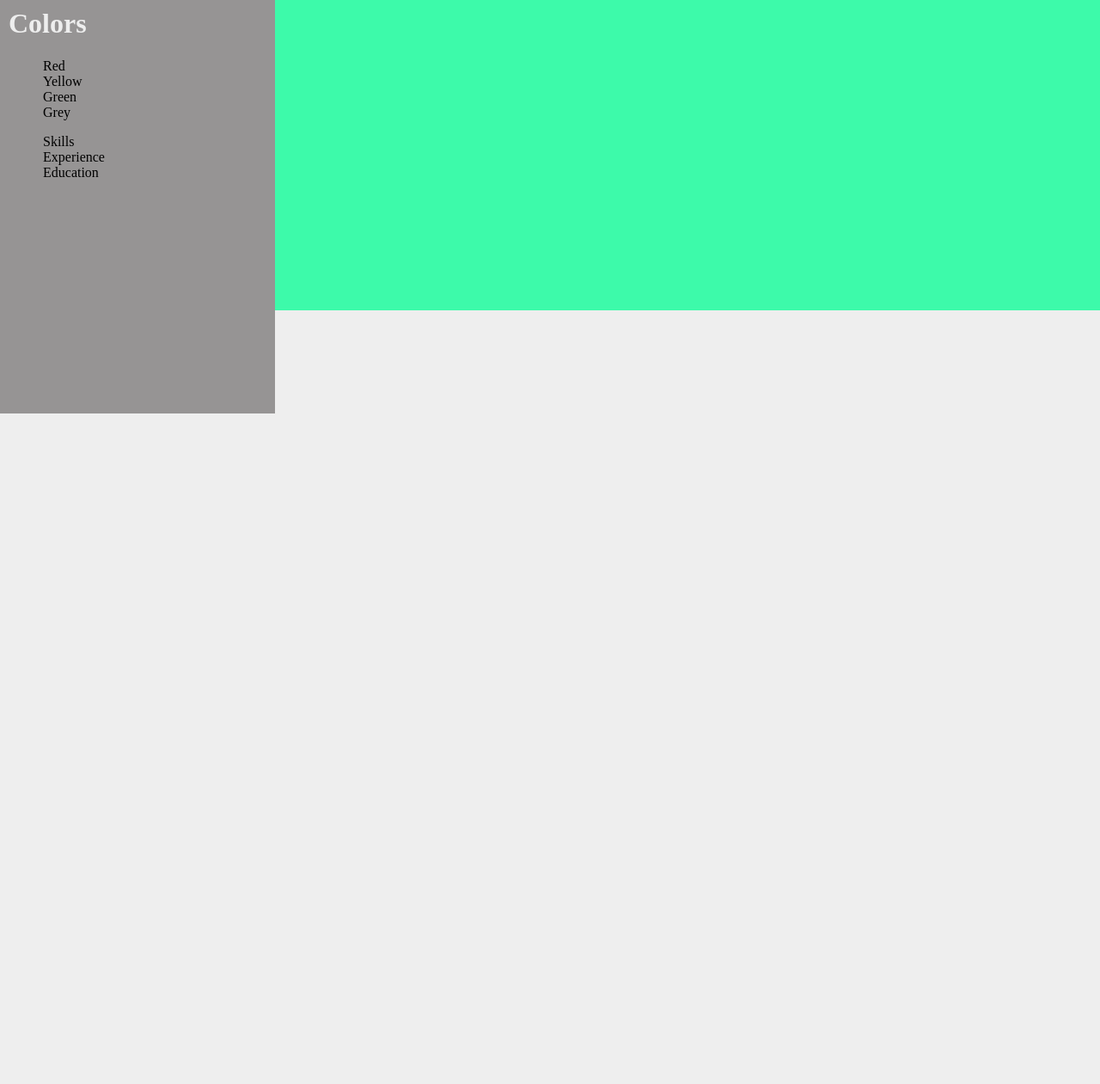
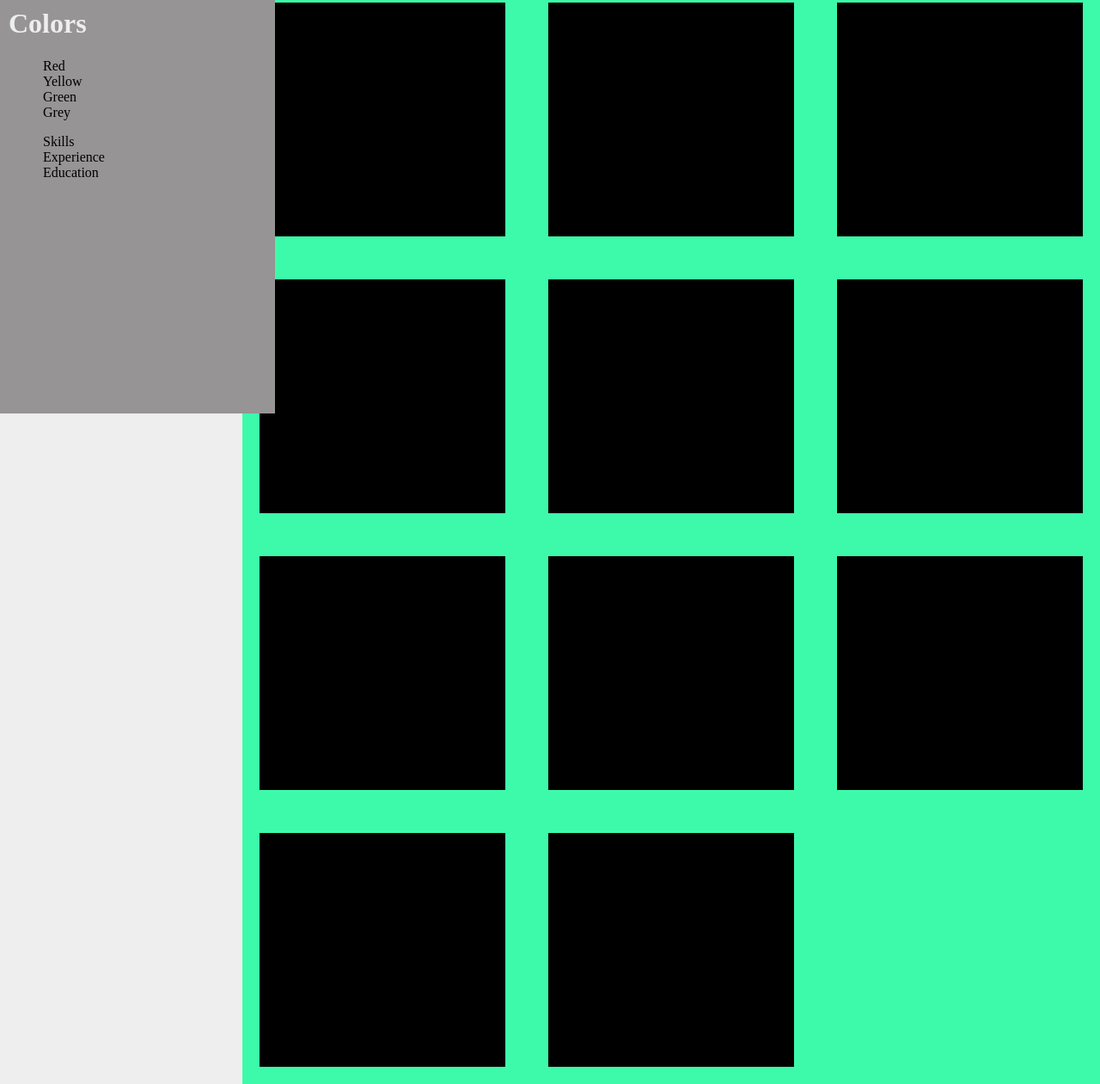
Before and after one commit to giordifungula/GridChallenge3, a plain HTML site: page index.html in a window 1280 px wide. Shown: the part 339-1600 px from the top of the page at 86% size. Before the commit the page ends 800 px from the top, so only its background shows below. Drawn offline with Linux system fonts and the light colour scheme.

Commit message:
added the blocks in grids

```diff
--- a/css/styles.css
+++ b/css/styles.css
@@ -57,7 +57,12 @@ main {
     grid-gap: 10px;
     background: #3dfaaa;
     float: right;
-    width: 100%;
-    height: 700px;
+    width: 78%;
+    height: 200vh;
+
     /* test commit */
 }
+.grid {
+    background: #000;
+    margin: 20px;
+}
--- a/index.html
+++ b/index.html
@@ -46,6 +46,15 @@
             <div class="grid"></div>
             <div class="grid"></div>
             <div class="grid"></div>
+            <div class="grid"></div>
+            <div class="grid"></div>
+            <div class="grid"></div>
+            <div class="grid"></div>
+            <div class="grid"></div>
+            <div class="grid"></div>
+            <div class="grid"></div>
+            <div class="grid"></div>
+            <div class="grid"></div>
         </main>
     </div>
 </body>
```
